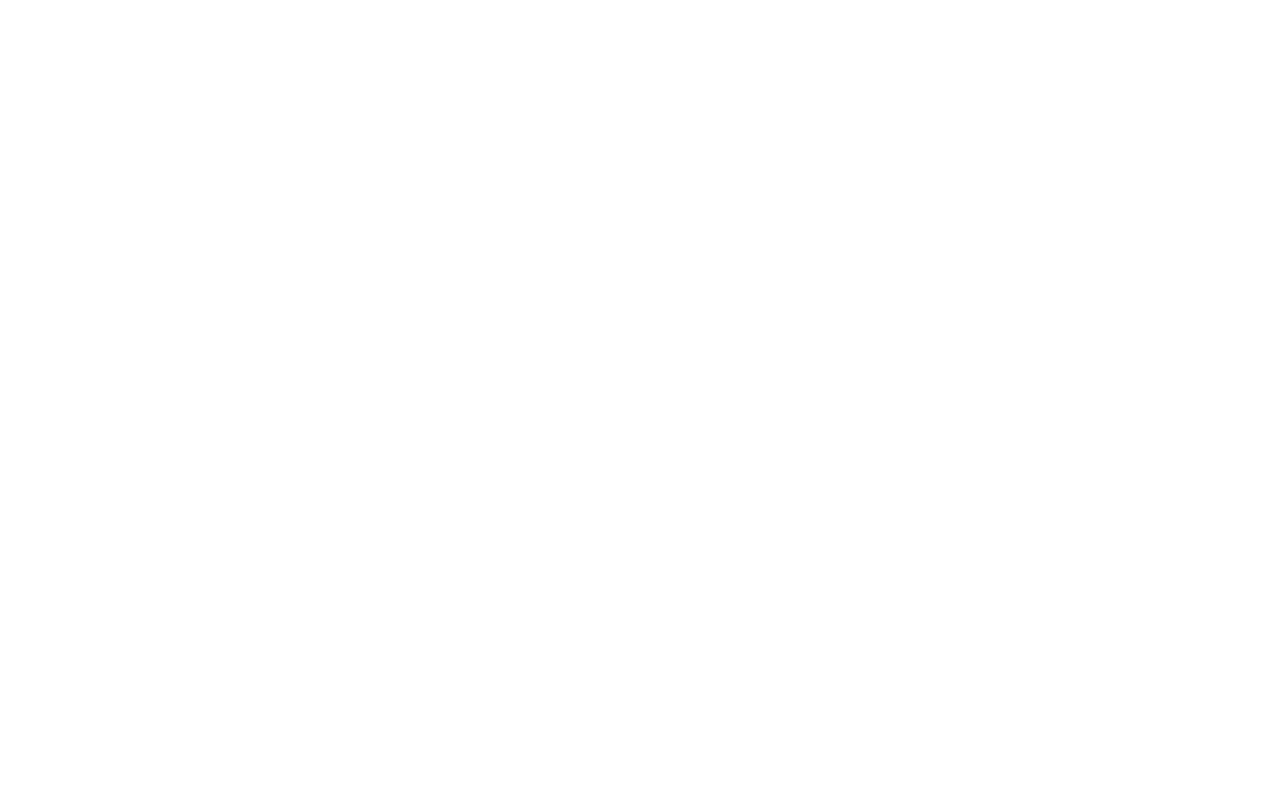
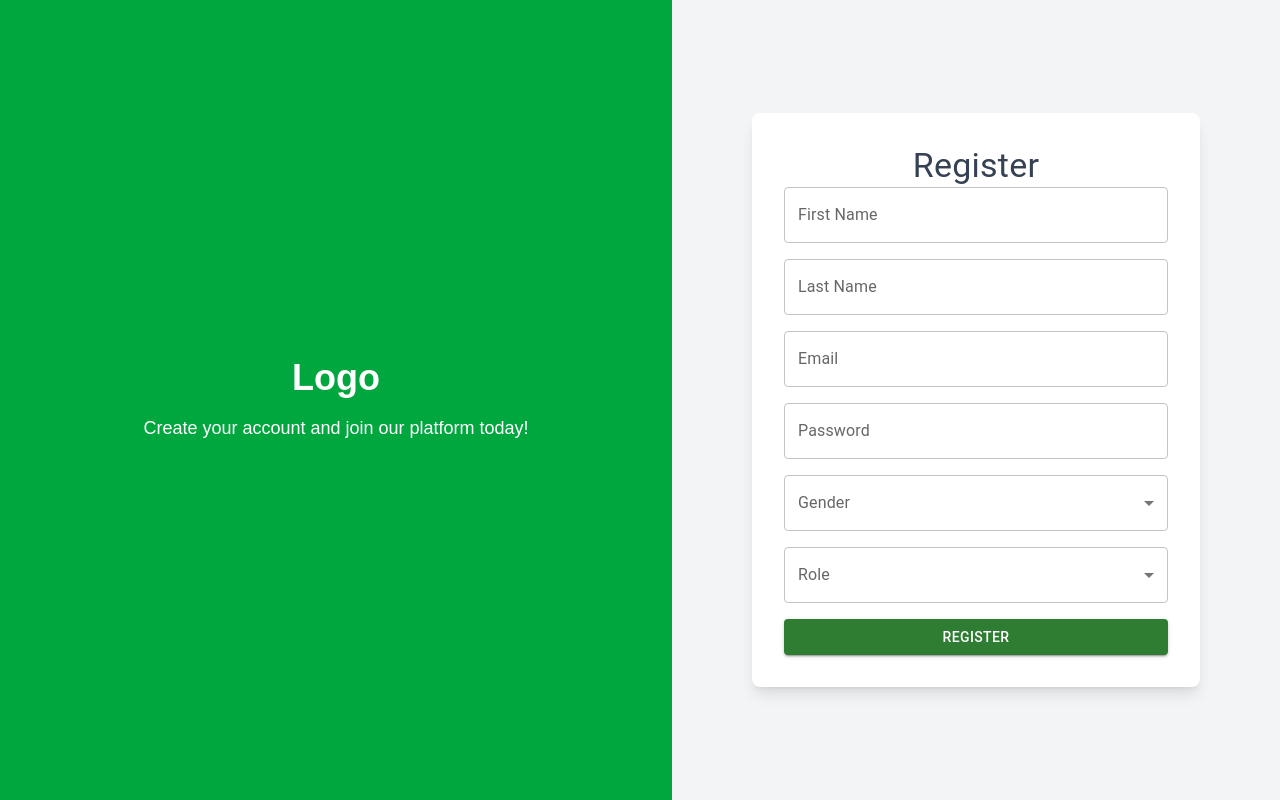
Before and after one commit to ssmarika/HealthEase, a Next.js app in the folder frontend/: page /register in a window 1280 px wide. Built offline with nearby package versions, Linux system fonts and the light colour scheme.

Commit message:
Register Form

```diff
--- a/frontend/app/(auth)/register/page.js
+++ b/frontend/app/(auth)/register/page.js
@@ -1,9 +1,32 @@
+"use client";
+
 import { registerValidationSchema } from "@/validation-schema/register.validation.schema";
 import { Formik } from "formik";
-import React from "react";
+import { TextField, Button, Typography, MenuItem } from "@mui/material";
+import { genders, roles } from "@/constants/general.constant.js";
 
-const register = () => {
+const Register = () => {
   return (
+    <div className="flex h-screen w-full">
+      {/* Left Panel */}
+      <div className="flex-1 bg-green-600 flex flex-col justify-center items-center text-white p-8">
+        <h1 className="text-4xl font-bold">Logo</h1>
+        <p className="mt-4 text-center text-lg">
+          Create your account and join our platform today!
+        </p>
+      </div>
+
+      {/* Right Panel */}
+      <div className="flex-1 flex justify-center items-center bg-gray-100">
+        <div className="w-full max-w-md bg-white p-8 rounded-lg shadow-lg">
+          <Typography
+            variant="h4"
+            className="text-center font-bold text-gray-700 mb-6"
+          >
+            Register
+          </Typography>
+
+          {/* Form */}
           <Formik
             initialValues={{
               firstName: "",
@@ -14,12 +37,172 @@
               role: "",
             }}
             validationSchema={registerValidationSchema}
-      onSubmit={(values)=>{
-        console.log(values)
+            onSubmit={(values) => {
+              console.log(values);
+            }}
+          >
+            {(formik) => (
+              <form onSubmit={formik.handleSubmit} className="space-y-4">
+                {/* First Name Field */}
+                <div>
+                  <TextField
+                    fullWidth
+                    label="First Name"
+                    variant="outlined"
+                    {...formik.getFieldProps("firstName")}
+                  />
+                  {formik.touched.firstName && formik.errors.firstName && (
+                    <Typography
+                      color="error"
+                      variant="body2"
+                      className="mt-1 text-sm text-red-500"
+                    >
+                      {formik.errors.firstName}
+                    </Typography>
+                  )}
+                </div>
 
-      }}
-    ></Formik>
+                {/* Last Name Field */}
+                <div>
+                  <TextField
+                    fullWidth
+                    label="Last Name"
+                    variant="outlined"
+                    {...formik.getFieldProps("lastName")}
+                  />
+                  {formik.touched.lastName && formik.errors.lastName && (
+                    <Typography
+                      color="error"
+                      variant="body2"
+                      className="mt-1 text-sm text-red-500"
+                    >
+                      {formik.errors.lastName}
+                    </Typography>
+                  )}
+                </div>
+
+                {/* Email Field */}
+                <div>
+                  <TextField
+                    fullWidth
+                    label="Email"
+                    variant="outlined"
+                    {...formik.getFieldProps("email")}
+                  />
+                  {formik.touched.email && formik.errors.email && (
+                    <Typography
+                      color="error"
+                      variant="body2"
+                      className="mt-1 text-sm text-red-500"
+                    >
+                      {formik.errors.email}
+                    </Typography>
+                  )}
+                </div>
+
+                {/* Password Field */}
+                <div>
+                  <TextField
+                    fullWidth
+                    label="Password"
+                    type="password"
+                    variant="outlined"
+                    {...formik.getFieldProps("password")}
+                  />
+                  {formik.touched.password && formik.errors.password && (
+                    <Typography
+                      color="error"
+                      variant="body2"
+                      className="mt-1 text-sm text-red-500"
+                    >
+                      {formik.errors.password}
+                    </Typography>
+                  )}
+                </div>
+
+                {/* Gender Field */}
+                <div>
+                  <TextField
+                    fullWidth
+                    select
+                    label="Gender"
+                    variant="outlined"
+                    value={formik.values.gender}
+                    onChange={formik.handleChange}
+                    onBlur={formik.handleBlur}
+                    name="gender"
+                  >
+                    {genders.map((item) => (
+                      <MenuItem
+                        key={item.id}
+                        value={item.gender}
+                        sx={{ textTransform: "capitalize" }}
+                      >
+                        {item.gender}
+                      </MenuItem>
+                    ))}
+                  </TextField>
+                  {formik.touched.gender && formik.errors.gender && (
+                    <Typography
+                      color="error"
+                      variant="body2"
+                      className="mt-1 text-sm text-red-500"
+                    >
+                      {formik.errors.gender}
+                    </Typography>
+                  )}
+                </div>
+
+                {/* Role Field */}
+                <div>
+                  <TextField
+                    fullWidth
+                    select
+                    label="Role"
+                    variant="outlined"
+                    value={formik.values.role}
+                    onChange={formik.handleChange}
+                    onBlur={formik.handleBlur}
+                    name="role"
+                  >
+                    {roles.map((item) => (
+                      <MenuItem
+                        key={item.id}
+                        value={item.role}
+                        sx={{ textTransform: "capitalize" }}
+                      >
+                        {item.role}
+                      </MenuItem>
+                    ))}
+                  </TextField>
+                  {formik.touched.role && formik.errors.role && (
+                    <Typography
+                      color="error"
+                      variant="body2"
+                      className="mt-1 text-sm text-red-500"
+                    >
+                      {formik.errors.role}
+                    </Typography>
+                  )}
+                </div>
+
+                {/* Submit Button */}
+                <Button
+                  type="submit"
+                  fullWidth
+                  variant="contained"
+                  color="success"
+                  className="py-3 text-lg bg-green-600 hover:bg-green-700"
+                >
+                  Register
+                </Button>
+              </form>
+            )}
+          </Formik>
+        </div>
+      </div>
+    </div>
   );
 };
 
-export default register;
+export default Register;
--- /dev/null
+++ b/frontend/constants/general.constant.js
@@ -0,0 +1,16 @@
+export const roles = [
+  {
+    id: 1,
+    role: "admin",
+  },
+  { id: 2, role: "client" },
+];
+
+export const genders = [
+  {
+    id: 1,
+    gender: "male",
+  },
+  { id: 2, gender: "female" },
+  { id: 3, gender: "others" },
+];
--- a/frontend/validation-schema/register.validation.schema.js
+++ b/frontend/validation-schema/register.validation.schema.js
@@ -1,10 +1,14 @@
 import * as Yup from "yup";
 
 export const registerValidationSchema = Yup.object({
-  email: Yup.string().required().trim().max(55).lowercase().email(),
-  password: Yup.string().required().trim(),
-  firstName: Yup.string().required().trim().max(30),
-  lastName: Yup.string().required().trim().max(30),
-  gender: Yup.string().required().oneOf(["male", "female", "other"]),
-  role: Yup.string().required().oneOf(["admin", "client"]),
+  firstName: Yup.string().required("First Name is required"),
+  lastName: Yup.string().required("Last Name is required"),
+  email: Yup.string()
+    .email("Invalid email address")
+    .required("Email is required"),
+  password: Yup.string()
+    .min(6, "Password must be at least 6 characters")
+    .required("Password is required"),
+  gender: Yup.string().required("Gender is required"),
+  role: Yup.string().required("Role is required"),
 });
```
Lines whose indentation alone changed are shown as unchanged.
